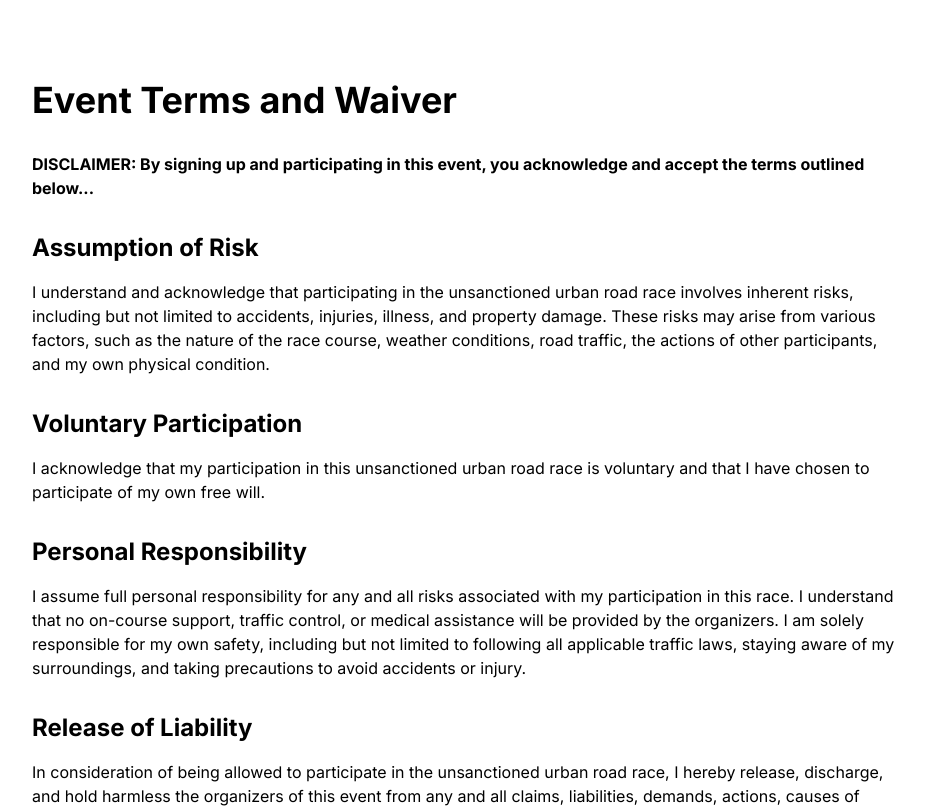
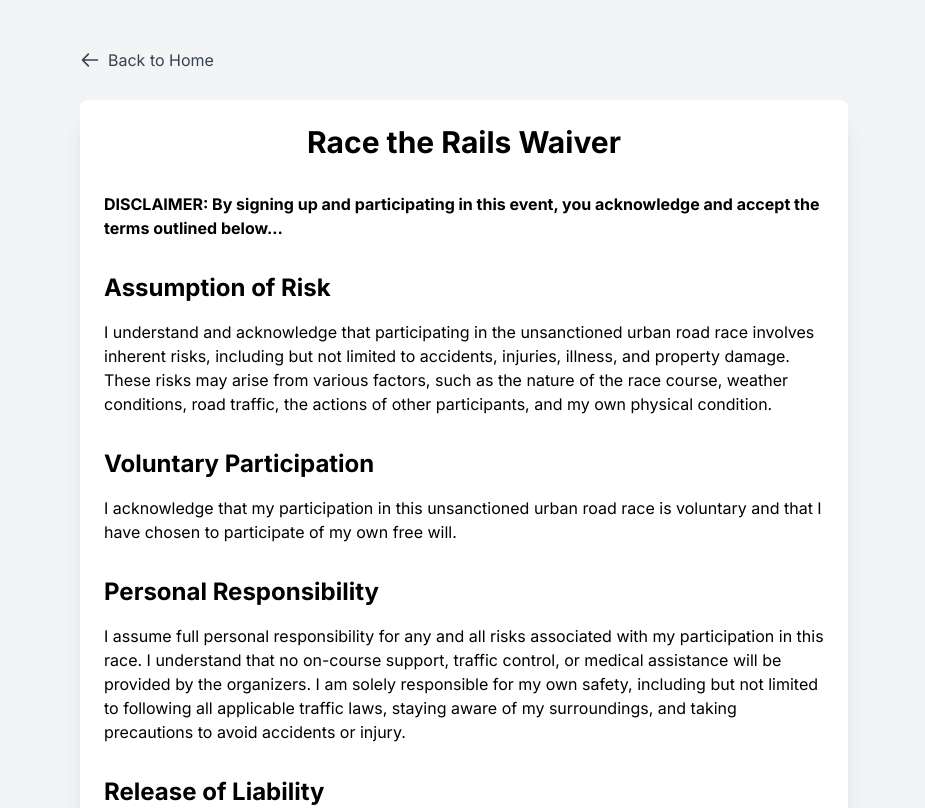
Before and after one commit to dwolfand/racetherails, a Next.js app: page /waiver in a window 1280 px wide. Shown: the top 808 px of the page, without its empty margins (176-1101 px from the left). Built offline with nearby package versions, Linux system fonts and the light colour scheme.

Commit message:
Add back buttons

```diff
--- a/app/register/page.tsx
+++ b/app/register/page.tsx
@@ -2,6 +2,7 @@
 
 import { useState, useEffect } from "react";
 import { useRouter } from "next/navigation";
+import Link from "next/link";
 
 enum Size {
   XS = "XS",
@@ -265,6 +266,28 @@ export default function RegisterPage() {
   return (
     <div className="min-h-screen bg-gray-100 py-12 px-4 sm:px-6 lg:px-8">
       <div className="max-w-3xl mx-auto">
+        <div className="mb-6">
+          <Link
+            href="/"
+            className="inline-flex items-center text-gray-700 hover:text-gray-900"
+          >
+            <svg
+              className="w-5 h-5 mr-2"
+              fill="none"
+              stroke="currentColor"
+              viewBox="0 0 24 24"
+              xmlns="http://www.w3.org/2000/svg"
+            >
+              <path
+                strokeLinecap="round"
+                strokeLinejoin="round"
+                strokeWidth={2}
+                d="M10 19l-7-7m0 0l7-7m-7 7h18"
+              />
+            </svg>
+            Back to Home
+          </Link>
+        </div>
         <div className="bg-white shadow-xl rounded-lg p-6">
           <h1 className="text-3xl font-bold text-center mb-8">
             Race Registration
--- a/app/waiver/page.tsx
+++ b/app/waiver/page.tsx
@@ -1,10 +1,35 @@
 import Link from "next/link";
 
-export default function Waiver() {
+export default function WaiverPage() {
   return (
-    <div className="min-h-screen bg-white py-20">
-      <div className="max-w-4xl mx-auto px-4">
-        <h1 className="text-4xl font-bold mb-8">Event Terms and Waiver</h1>
+    <div className="min-h-screen bg-gray-100 py-12 px-4 sm:px-6 lg:px-8">
+      <div className="max-w-3xl mx-auto">
+        <div className="mb-6">
+          <Link
+            href="/"
+            className="inline-flex items-center text-gray-700 hover:text-gray-900"
+          >
+            <svg
+              className="w-5 h-5 mr-2"
+              fill="none"
+              stroke="currentColor"
+              viewBox="0 0 24 24"
+              xmlns="http://www.w3.org/2000/svg"
+            >
+              <path
+                strokeLinecap="round"
+                strokeLinejoin="round"
+                strokeWidth={2}
+                d="M10 19l-7-7m0 0l7-7m-7 7h18"
+              />
+            </svg>
+            Back to Home
+          </Link>
+        </div>
+        <div className="bg-white shadow-xl rounded-lg p-6">
+          <h1 className="text-3xl font-bold text-center mb-8">
+            Race the Rails Waiver
+          </h1>
 
           <div className="prose prose-lg max-w-none">
             <p className="font-bold mb-6">
@@ -14,21 +39,21 @@ export default function Waiver() {
 
             <h2 className="text-2xl font-bold mt-8 mb-4">Assumption of Risk</h2>
             <p>
-            I understand and acknowledge that participating in the unsanctioned
-            urban road race involves inherent risks, including but not limited
-            to accidents, injuries, illness, and property damage. These risks
-            may arise from various factors, such as the nature of the race
-            course, weather conditions, road traffic, the actions of other
-            participants, and my own physical condition.
+              I understand and acknowledge that participating in the
+              unsanctioned urban road race involves inherent risks, including
+              but not limited to accidents, injuries, illness, and property
+              damage. These risks may arise from various factors, such as the
+              nature of the race course, weather conditions, road traffic, the
+              actions of other participants, and my own physical condition.
             </p>
 
             <h2 className="text-2xl font-bold mt-8 mb-4">
               Voluntary Participation
             </h2>
             <p>
-            I acknowledge that my participation in this unsanctioned urban road
-            race is voluntary and that I have chosen to participate of my own
-            free will.
+              I acknowledge that my participation in this unsanctioned urban
+              road race is voluntary and that I have chosen to participate of my
+              own free will.
             </p>
 
             <h2 className="text-2xl font-bold mt-8 mb-4">
@@ -36,51 +61,53 @@ export default function Waiver() {
             </h2>
             <p>
               I assume full personal responsibility for any and all risks
-            associated with my participation in this race. I understand that no
-            on-course support, traffic control, or medical assistance will be
-            provided by the organizers. I am solely responsible for my own
+              associated with my participation in this race. I understand that
+              no on-course support, traffic control, or medical assistance will
+              be provided by the organizers. I am solely responsible for my own
               safety, including but not limited to following all applicable
               traffic laws, staying aware of my surroundings, and taking
               precautions to avoid accidents or injury.
             </p>
 
-          <h2 className="text-2xl font-bold mt-8 mb-4">Release of Liability</h2>
+            <h2 className="text-2xl font-bold mt-8 mb-4">
+              Release of Liability
+            </h2>
             <p>
-            In consideration of being allowed to participate in the unsanctioned
-            urban road race, I hereby release, discharge, and hold harmless the
-            organizers of this event from any and all claims, liabilities,
-            demands, actions, causes of action, costs, and expenses (including
-            legal fees) arising out of or in connection with my participation in
-            the race, including but not limited to personal injury, property
-            damage, or wrongful death.
+              In consideration of being allowed to participate in the
+              unsanctioned urban road race, I hereby release, discharge, and
+              hold harmless the organizers of this event from any and all
+              claims, liabilities, demands, actions, causes of action, costs,
+              and expenses (including legal fees) arising out of or in
+              connection with my participation in the race, including but not
+              limited to personal injury, property damage, or wrongful death.
             </p>
 
             <h2 className="text-2xl font-bold mt-8 mb-4">Indemnification</h2>
             <p>
-            I agree to indemnify and hold harmless the organizers of this event
-            from any and all claims, liabilities, demands, actions, causes of
-            action, costs, and expenses (including legal fees) arising out of or
-            in connection with my participation in the unsanctioned urban road
-            race, including but not limited to personal injury, property damage,
-            or wrongful death.
+              I agree to indemnify and hold harmless the organizers of this
+              event from any and all claims, liabilities, demands, actions,
+              causes of action, costs, and expenses (including legal fees)
+              arising out of or in connection with my participation in the
+              unsanctioned urban road race, including but not limited to
+              personal injury, property damage, or wrongful death.
             </p>
 
             <h2 className="text-2xl font-bold mt-8 mb-4">
               Photography and Publicity
             </h2>
             <p>
-            I understand that photographs, videos, and other media may be taken
-            during the race, and I consent to the use of my image and likeness
-            for promotional purposes by @racetherails, its sponsors, and
-            partners, without any compensation to me.
+              I understand that photographs, videos, and other media may be
+              taken during the race, and I consent to the use of my image and
+              likeness for promotional purposes by @racetherails, its sponsors,
+              and partners, without any compensation to me.
             </p>
 
             <div className="mt-12 p-6 bg-gray-100 rounded-lg">
               <p>
                 By signing up for this race, I acknowledge that I have read and
-              understood this disclaimer and agreement, and I voluntarily agree
-              to be bound by its terms. I understand that this agreement is
-              legally binding and will be applicable to all aspects of my
+                understood this disclaimer and agreement, and I voluntarily
+                agree to be bound by its terms. I understand that this agreement
+                is legally binding and will be applicable to all aspects of my
                 participation in the race, both before and during the event.
               </p>
             </div>
@@ -96,5 +123,6 @@ export default function Waiver() {
           </div>
         </div>
       </div>
+    </div>
   );
 }
```
Lines whose indentation alone changed are shown as unchanged.
